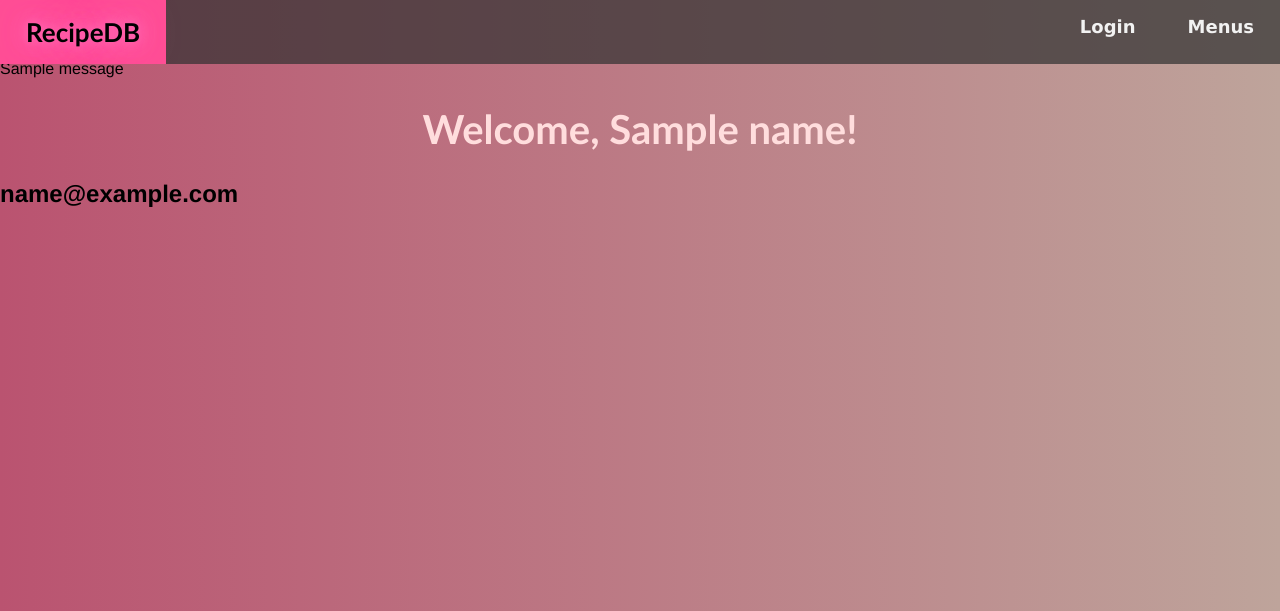
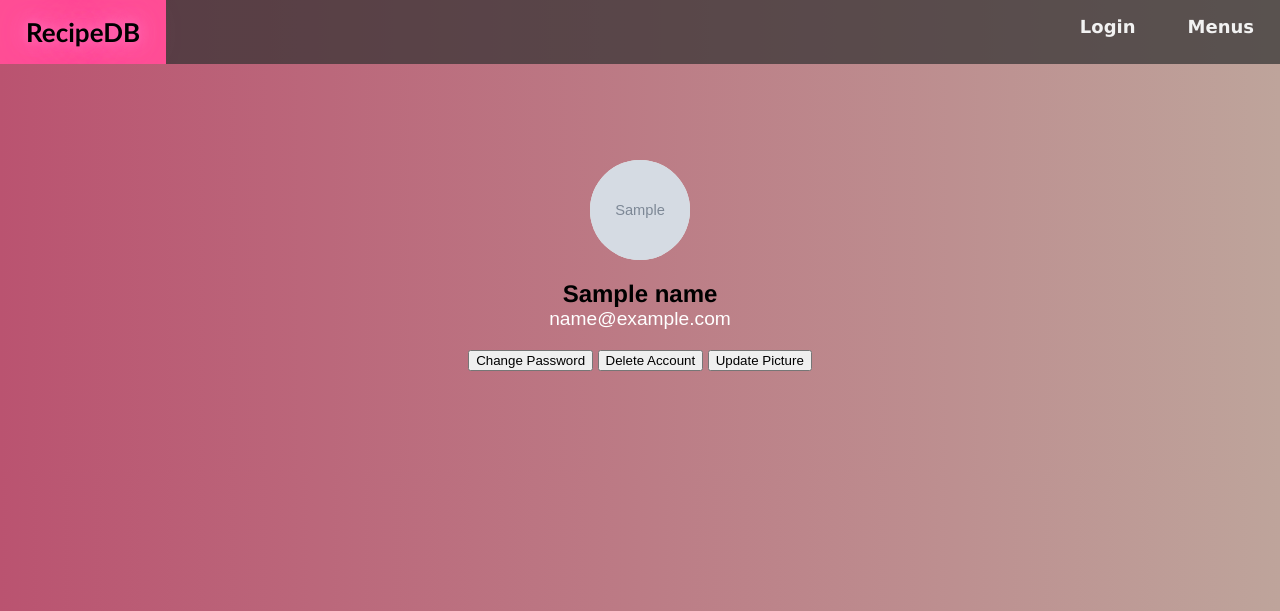
Before and after one commit to JaimeGOTU/recipeDB, a Flask app: template templates/profile.html in a window 1280 px wide. Shown: the top 611 px of the page. Run offline with Flask 3, Linux system fonts and the light colour scheme; the template is opened without the code that fills it: most values are stand-ins (such as "Sample title", 1, 10 or a date in 2020); grey boxes marked "Sample" are stand-in pictures; one stand-in notice (Sample message) is shown; some web fonts are replaced.

Commit message:
implemented user profile picture

```diff
--- a/controller/main.py
+++ b/controller/main.py
@@ -1,33 +1,7 @@
-Dummy_data1 = {
-    "name":"Never going to give you up Spaghetti",
-    "style":"Chinese",
-    "owner":"Rick",
-    "source":"https://www.youtube.com/watch?v=dQw4w9WgXcQ",
-    "steps": {"step1": "Boil water", "step2": "Cook spaghetti", "step3": "Prepare sauce", "step4": "Combine spaghetti and sauce"},
-    "ingredients":[("water","69 ml"),("spaghetti","420gr"),("pasta sauce","269ml")]
-}
-
-Dummy_data2 = {
-    "name":"You know the rules curry",
-    "style":"Japanese",
-    "owner":"Rick",
-    "source":"https://www.youtube.com/watch?v=dQw4w9WgXcQ",
-    "steps": {"step1": "Marinate chicken", "step2": "Prepare curry base", "step3": "Cook chicken in curry base", "step4": "Serve with rice"},
-    "ingredients":[("chicken","300gr"),("rice","500gr"),("curry base", "2 spoons")]
-}
-
-Dummy_data3 = {
-    "name":"And so do I patty",
-    "style":"Spanish",
-    "owner":"Rick",
-    "source":"https://www.youtube.com/watch?v=dQw4w9WgXcQ",
-    "steps":{"step1": "Grill patty", "step2": "Assemble ingredients on bun", "step3": "Serve with fries"},
-    "ingredients":[("patty","500gr"),("buns","2"),("fries","5 sticks")]
-}
-
 from flask import Flask, Blueprint, render_template, request, jsonify
 from model.model import Database
 from model.model import RecipeAPI
+from flask_login import AnonymousUserMixin
 from controller.auth import current_user, get_username
 import json
 database = Database()
@@ -43,7 +17,15 @@ def index():
         recipe['Ingredients'] = database.get_ingredients(recipe["RecName"])
         recipe['youtube_link'] = recipeapi.get_youtubelink_parser(recipe['RecName'])
     print(recipes_random[0])
-    return render_template('index.html', active_page='home', recipes=recipes_random)
+    if isinstance(current_user, AnonymousUserMixin):
+            name = None
+            email = None
+            picture = None
+    else:
+        name = current_user.name
+        email = current_user.email
+        picture = current_user.picture
+    return render_template('index.html', active_page='home', recipes=recipes_random, name=name, email=email, picture=picture)
 
 
 @main.route('/add_recipes', methods=['GET', 'POST'])
@@ -56,7 +38,15 @@ def api_recipes():
         #print(parsed_recipes)
         return jsonify(recipes=parsed_recipes)
     else:
-        return render_template('add_recipes.html', active_page='add_recipes', recipes=parsed_recipes)
+        if isinstance(current_user, AnonymousUserMixin):
+            name = None
+            email = None
+            picture = None
+        else:
+            name = current_user.name
+            email = current_user.email
+            picture = current_user.picture
+        return render_template('add_recipes.html', active_page='add_recipes', recipes=parsed_recipes, name=name, email=email, picture=picture)
 
 @main.route('/recipe_info', methods=['POST'])
 def recipe_info():
@@ -80,40 +70,120 @@ def select_recipe():
 
 @main.route('/saved_recipes')
 def saved_recipes():
-    return render_template('saved_recipes.html', active_page='saved_recipes')
+    if isinstance(current_user, AnonymousUserMixin):
+            name = None
+            email = None
+            picture = None
+    else:
+        name = current_user.name
+        email = current_user.email
+        picture = current_user.picture
+    return render_template('saved_recipes.html', active_page='saved_recipes', name=name, email=email, picture=picture)
 
 @main.route('/my_recipes')
 def my_recipes():
-    return render_template('my_recipes.html', active_page='my_recipes')
+    if isinstance(current_user, AnonymousUserMixin):
+        name = None
+        email = None
+        picture = None
+    else:
+        name = current_user.name
+        email = current_user.email
+        picture = current_user.picture
+    return render_template('my_recipes.html', active_page='my_recipes', name=name, email=email, picture=picture)
 
 @main.route('/menus')
 def menus():
-    return render_template('menus.html', active_page='menus')
+    if isinstance(current_user, AnonymousUserMixin):
+        name = None
+        email = None
+        picture = None
+    else:
+        name = current_user.name
+        email = current_user.email
+        picture = current_user.picture
+    return render_template('menus.html', active_page='menus', name=name, email=email, picture=picture)
 
 @main.app_errorhandler(400)
 def bad_request(e):
-    return render_template('error.html', error_code=400, message="Bad request"), 400
+    if isinstance(current_user, AnonymousUserMixin):
+        name = None
+        email = None
+        picture = None
+    else:
+        name = current_user.name
+        email = current_user.email
+        picture = current_user.picture
+    return render_template('error.html', error_code=400, message="Bad request", name=name, email=email, picture=picture), 400
 
 @main.app_errorhandler(401)
 def unauthorized(e):
-    return render_template('error.html', error_code=401, message="Unauthorized"), 401
+    if isinstance(current_user, AnonymousUserMixin):
+        name = None
+        email = None
+        picture = None
+    else:
+        name = current_user.name
+        email = current_user.email
+        picture = current_user.picture
+    return render_template('error.html', error_code=401, message="Unauthorized", name=name, email=email, picture=picture), 401
 
 @main.app_errorhandler(403)
 def forbidden(e):
-    return render_template('error.html', error_code=403, message="Forbidden"), 403
+    if isinstance(current_user, AnonymousUserMixin):
+        name = None
+        email = None
+        picture = None
+    else:
+        name = current_user.name
+        email = current_user.email
+        picture = current_user.picture
+    return render_template('error.html', error_code=403, message="Forbidden", name=name, email=email, picture=picture), 403
 
 @main.app_errorhandler(405)
 def method_not_allowed(e):
-    return render_template('error.html', error_code=405, message="Method not allowed"), 405
+    if isinstance(current_user, AnonymousUserMixin):
+        name = None
+        email = None
+        picture = None
+    else:
+        name = current_user.name
+        email = current_user.email
+        picture = current_user.picture
+    return render_template('error.html', error_code=405, message="Method not allowed", name=name, email=email, picture=picture), 405
 
 @main.app_errorhandler(404)
 def page_not_found(e):
-    return render_template('error.html', error_code=404, message="Page not found"), 404
+    if isinstance(current_user, AnonymousUserMixin):
+        name = None
+        email = None
+        picture = None
+    else:
+        name = current_user.name
+        email = current_user.email
+        picture = current_user.picture
+    return render_template('error.html', error_code=404, message="Page not found", name=name, email=email, picture=picture), 404
 
 @main.app_errorhandler(500)
 def internal_server_error(e):
-    return render_template('error.html', error_code=500, message="Internal server error"), 500
+    if isinstance(current_user, AnonymousUserMixin):
+        name = None
+        email = None
+        picture = None
+    else:
+        name = current_user.name
+        email = current_user.email
+        picture = current_user.picture
+    return render_template('error.html', error_code=500, message="Internal server error", name=name, email=email, picture=picture), 500
 
 @main.app_errorhandler(503)
 def service_unavailable(e):
-    return render_template('error.html', error_code=503, message="Service unavailable"), 503
+    if isinstance(current_user, AnonymousUserMixin):
+        name = None
+        email = None
+        picture = None
+    else:
+        name = current_user.name
+        email = current_user.email
+        picture = current_user.picture
+    return render_template('error.html', error_code=503, message="Service unavailable", name=name, email=email, picture=picture), 503
--- a/model/authdb.py
+++ b/model/authdb.py
@@ -10,3 +10,4 @@ class User(UserMixin, db.Model):
     email = db.Column(db.String(25), unique=True)
     password = db.Column(db.String(512))
     name = db.Column(db.String(1000))
+    picture = db.Column(db.String(1000))
--- a/static/style.css
+++ b/static/style.css
@@ -390,3 +390,47 @@ tr:hover {
     background-color: #ff4e95;
     transform: scale(1.05);
 }
+
+
+
+.user-account {
+    margin: 100px
+}
+
+.user-image {
+    width: 100px;
+    height: 100px;
+    border-radius: 50%;
+    background: #ddd;
+    margin: 0 auto;
+}
+.user-info {
+    text-align: center;
+    margin-top: 20px;
+}
+.user-info h2, .user-info p {
+    margin: 0;
+    padding: 0;
+}
+.user-actions {
+    margin-top: 20px;
+    text-align: center;
+}
+
+.user-icon {
+    width: 50px;
+    height: 50px;
+    border-radius: 50%;
+    background: #ddd;
+    margin: 0 auto;
+}
+
+.topnav .user-banner {
+    float: left;
+    flex-grow: 1;
+    font-family: 'Gill Sans', 'Gill Sans MT', sans-serif;
+    font-size: 18px;
+    font-weight: bold;
+    color: #ffffff;
+    text-shadow: 0 0 10px #ff69b4, 0 0 20px #ff69b4, 0 0 30px #ff69b4, 0 0 40px #ff69b4;
+}
--- a/templates/navbar.html
+++ b/templates/navbar.html
@@ -13,7 +13,9 @@
     <a href="/logout">Logout</a>
     <a href="/add_recipes" class="recipe-option">Add Recipes</a>
     <a href="/saved_recipes" class="recipe-option">Saved Recipes</a>
-    <a href="/my_recipes" class="recipe-option">My Recipes</a>
+    <a href="/browse_recipes" class="recipe-option">Browse Recipes</a>
+    <img class="user-icon" src="{{picture}}" alt="User Image">
+    <a href="/profile" class="user-banner"> Lets get cooking, {{name}}!</a>
     {% endif %}
 
     <a href="javascript:void(0);" class="icon" onclick="navbarFunction()"> <i class="fa fa-bars"></i> </a>
--- a/templates/profile.html
+++ b/templates/profile.html
@@ -4,18 +4,23 @@
 
 <body>
 {% include "navbar.html" %}
-<div class="column is-4 is-offset-4">
-  {% with messages = get_flashed_messages() %}
-  {% if messages %}
-      <div class="notification is-success">
-          {{ messages[0] }}
-      </div>
-  {% endif %}
-  {% endwith %}
-</div>
-<h1 class="title">
-  Welcome, {{ name }}!
-</h1>
-<h2>{{ mail }}</h2>
+<div class="user-account">
+    <div class="user-image">
+      <img class="user-image" src="{{picture}}" alt="User Image">
+    </div>
+    <div class="user-info">
+        <h2 id="name">{{name}}</h2>
+        <p id="email">{{email}}</p>
+    </div>
+    <div class="user-actions">
+        <button id="change-password">Change Password</button>
+        <button id="delete-account">Delete Account</button>
+        <button id="update-picture">Update Picture</button>
+    </div>
+  </div>
+</body>
+</html>
+
+
 </body>
 {% include "footer.html" %}
```
Also changed, not shown: controller/auth.py (+22 -4 lines), templates/signup.html (+6 -1 lines), main.py (line endings or trailing spaces), static/images/uploads/biden.jpg (added), static/images/uploads/pazzi.jpg (added).
